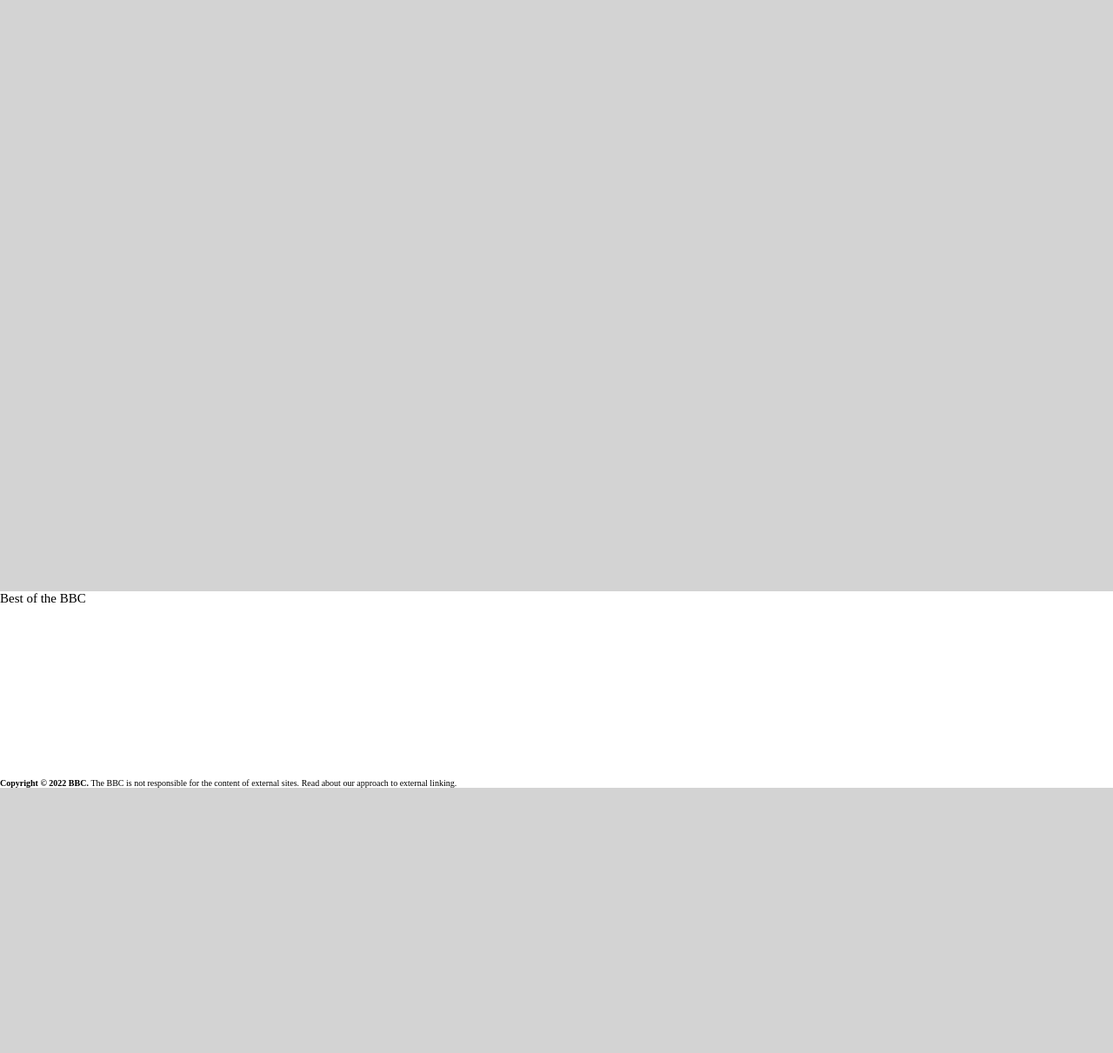
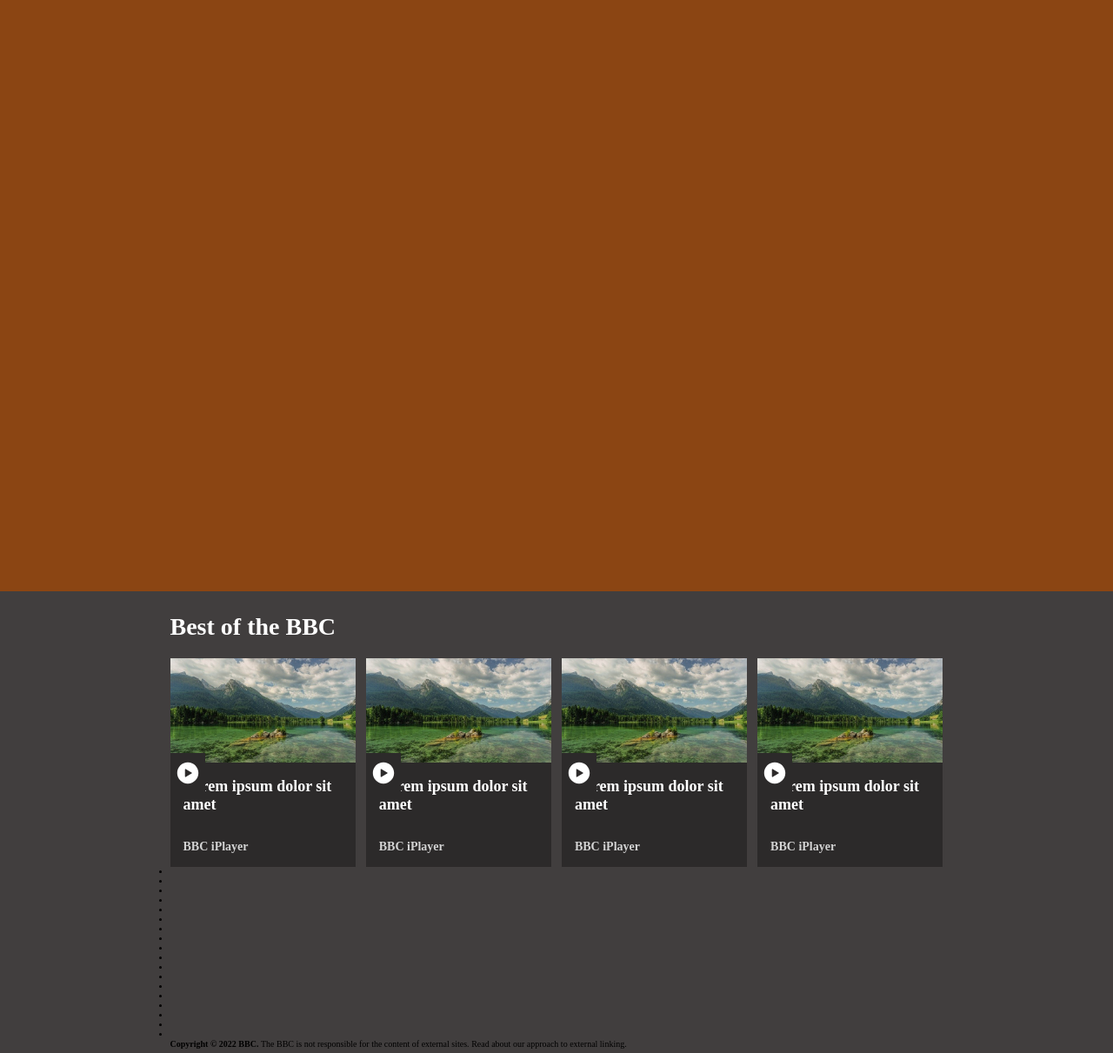
Before and after one commit to rwalsh221/bbc_news_php, a PHP site: page /home.php in a window 1280 px wide. Shown: the part 233-1444 px from the top of the page at 87% size. Before the commit the page ends 1139 px from the top, so only its background shows below. Run offline with PHP 8.4, Linux system fonts and the light colour scheme.

Commit message:
style iplayer card

```diff
--- a/src/views/css/style.css
+++ b/src/views/css/style.css
@@ -248,8 +248,72 @@ body {
 /* HOME STYLES ************************************************************************************************************************************** */
 
 .main {
-  background-color: lightgray;
+  background-color: saddlebrown;
   min-height: 85vh;
 }
 
-/* FOOTER STYLES */
+/* FOOTER STYLES ************************************************************************************************************************************* */
+
+.footer {
+  background-color: hsl(0, 2%, 25%);
+  padding: 0.5rem;
+}
+
+.footer-container {
+  width: 70%;
+  margin: 0 auto;
+}
+
+.footer-heading {
+  margin: 2rem 0;
+}
+
+.footer-heading h2 {
+  font-size: 2.8rem;
+  font-weight: bolder;
+  color: white;
+}
+
+.iplayer-container {
+  display: flex;
+  justify-content: space-between;
+  align-items: center;
+}
+
+.iplayer__card {
+  background-color: hsl(0, 2%, 17%);
+  flex: 0 0 24%;
+  position: relative;
+}
+
+.iplayer__card--button {
+  position: absolute;
+  left: 0%;
+  top: 45.2%;
+  background-color: inherit;
+  border: none;
+  height: 5rem;
+  width: 4rem;
+  padding: 0;
+  cursor: pointer;
+}
+
+.iplayer__card--button ion-icon {
+  height: 3rem;
+  width: 3rem;
+  color: white;
+}
+
+.iplayer__card--title {
+  font-size: 1.8rem;
+  padding: 1.5rem;
+  font-weight: bold;
+  color: white;
+}
+
+.iplayer__card--sub-title {
+  font-size: 1.4rem;
+  padding: 1.5rem;
+  color: lightgray;
+  font-weight: bold;
+}
--- a/src/views/footer.php
+++ b/src/views/footer.php
@@ -1,12 +1,33 @@
 <footer class="footer">
+    <div class="footer-container">
         <div class="footer-heading">
             <h2>Best of the BBC</h2>
         </div>
         <div class="iplayer-container">
-        <div class="iplayer__card"></div>
-        <div class="iplayer__card"></div>
-        <div class="iplayer__card"></div>
-        <div class="iplayer__card"></div>
+            <div class="iplayer__card">
+                <img class="iplayer__card--img" src="../assets/iplayer_img.jpg">
+                <button class="iplayer__card--button"><ion-icon name="play-circle"></ion-icon></button>
+                <p class="iplayer__card--title">Lorem ipsum dolor sit amet</p>
+                <p class="iplayer__card--sub-title">BBC iPlayer</p>
+            </div>
+            <div class="iplayer__card">
+                <img class="iplayer__card--img" src="../assets/iplayer_img.jpg">
+                <button class="iplayer__card--button"><ion-icon name="play-circle"></ion-icon></button>
+                <p class="iplayer__card--title">Lorem ipsum dolor sit amet</p>
+                <p class="iplayer__card--sub-title">BBC iPlayer</p>
+            </div>
+            <div class="iplayer__card">
+                <img class="iplayer__card--img" src="../assets/iplayer_img.jpg">
+                <button class="iplayer__card--button"><ion-icon name="play-circle"></ion-icon></button>
+                <p class="iplayer__card--title">Lorem ipsum dolor sit amet</p>
+                <p class="iplayer__card--sub-title">BBC iPlayer</p>
+            </div>
+            <div class="iplayer__card">
+                <img class="iplayer__card--img" src="../assets/iplayer_img.jpg">
+                <button class="iplayer__card--button"><ion-icon name="play-circle"></ion-icon></button>
+                <p class="iplayer__card--title">Lorem ipsum dolor sit amet</p>
+                <p class="iplayer__card--sub-title">BBC iPlayer</p>
+            </div>
         </div>
         <div class="footer-nav-container">
             <ul>
@@ -37,4 +58,5 @@
         <div class="copyright-container">
             <p><span data-boldfont>Copyright © 2022 BBC.</span>&nbsp;The BBC is not responsible for the content of external sites.&nbsp;<a>Read about our approach to external linking.</a> </p>
         </div>
+    </div>
 </footer>
```
Also changed, not shown: src/assets/iplayer_img.jpg (added). Lines whose indentation alone changed are shown as unchanged.
